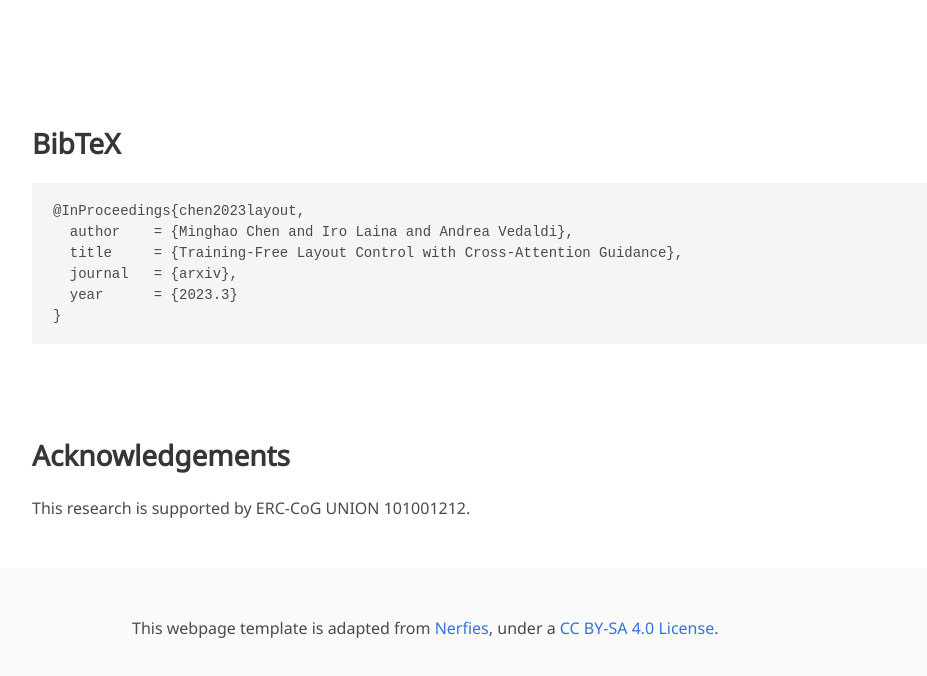
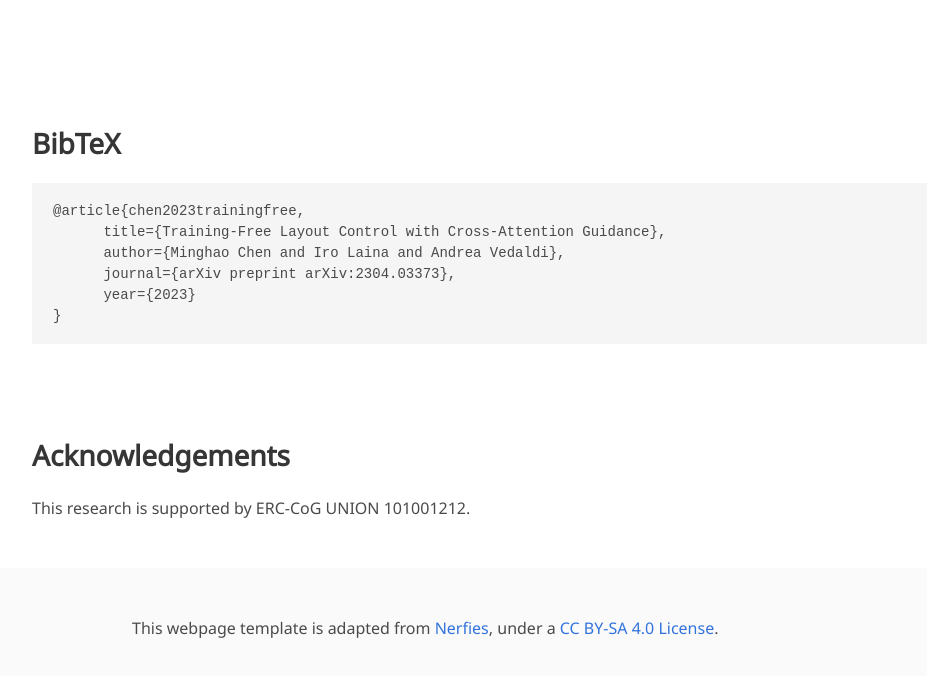
Before and after one commit to silent-chen/layout-guidance, a plain HTML site: page index.html in a window 1280 px wide. Shown: the part 3512-4188 px from the top of the page, without its empty margins (128-1055 px from the left). Drawn offline with nearby package versions, Linux system fonts and the light colour scheme; some icons are missing; a web font is replaced by a local one.

Commit message:
update bibtex

```diff
--- a/index.html
+++ b/index.html
@@ -237,11 +237,11 @@
 <section class="section" id="BibTeX">
   <div class="container is-max-desktop content">
     <h2 class="title">BibTeX</h2>
-    <pre><code>@InProceedings{chen2023layout,
-  author    = {Minghao Chen and Iro Laina and Andrea Vedaldi},
-  title     = {Training-Free Layout Control with Cross-Attention Guidance},
-  journal   = {arxiv},
-  year      = {2023.3}
+    <pre><code>@article{chen2023trainingfree,
+      title={Training-Free Layout Control with Cross-Attention Guidance},
+      author={Minghao Chen and Iro Laina and Andrea Vedaldi},
+      journal={arXiv preprint arXiv:2304.03373},
+      year={2023}
 }</code></pre>
   </div>
 </section>
```
